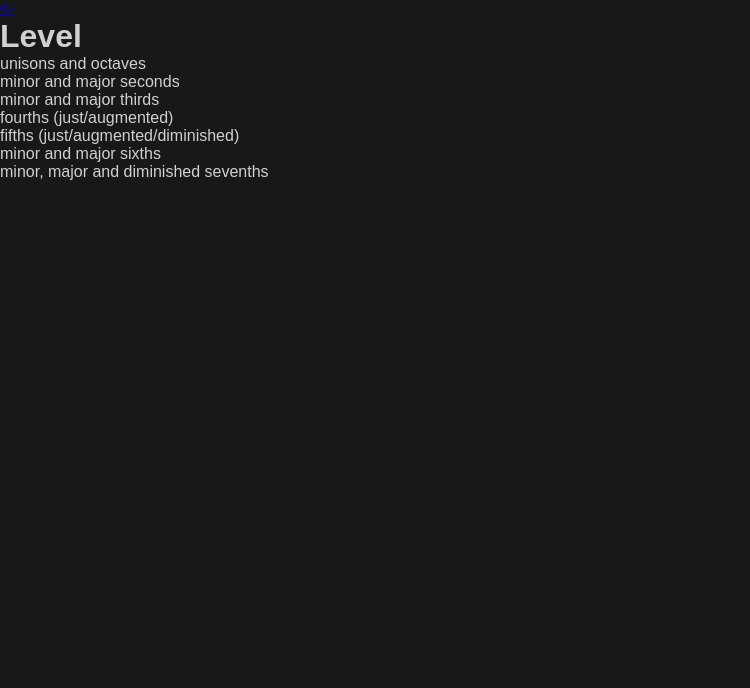
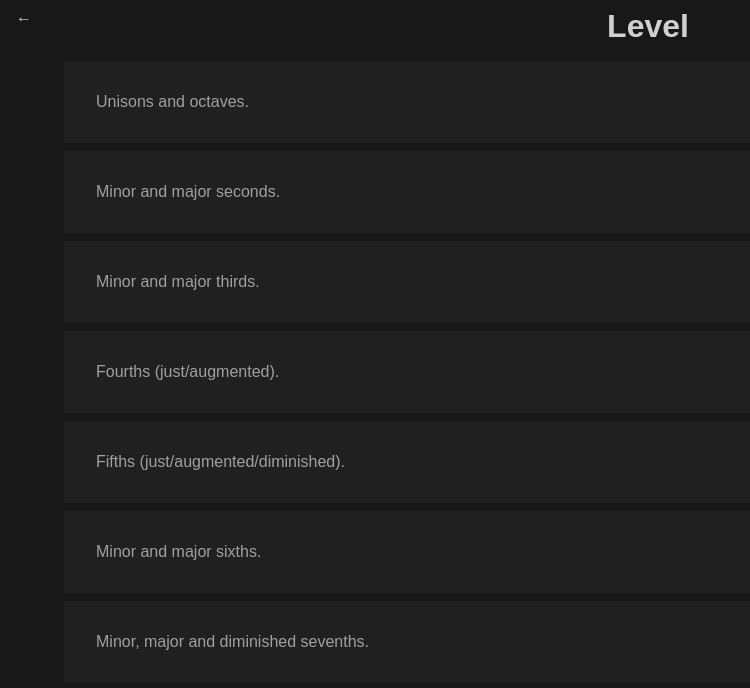
Before and after one commit to mec-nyan/hear-me-out, a React (Vite) app: page /levels in a window 1280 px wide. Shown: the top 688 px of the page, without its empty margins (0-750 px from the left). Built offline with nearby package versions, Linux system fonts and the light colour scheme.

Commit message:
Basic styles for levels route.

```diff
--- /dev/null
+++ b/src/Chooser.css
@@ -0,0 +1,33 @@
+.levels {
+  width: 100%;
+  height: 100%;
+  display: flex;
+  flex-direction: column;
+  /* justify-content: space-between; */
+  align-items: center;
+}
+
+.top-nav {
+  display: flex;
+  width: 100%;
+  /* background-color: slateblue; */
+  justify-content: space-between;
+  padding: 0.5rem 1rem;
+}
+
+.top-nav .back {
+  color: #d0d0d0;
+  text-decoration: none;
+}
+
+.lvl-group {
+  width: 100%;
+}
+
+.lvl {
+  background-color: #202020;
+  padding: 2rem;
+  margin: 0.5rem 5%;
+  width: 90%;
+  color: #a0a0a0;
+}
--- a/src/Chooser.tsx
+++ b/src/Chooser.tsx
@@ -6,20 +6,23 @@
 //
 
 import { Link } from "react-router"
+import './Chooser.css'
 
 // These levels are just an exmaple.  It needs to be refined.
 export default function Chooser() {
   const levels = [
-    'unisons and octaves',
-    'minor and major seconds',
-    'minor and major thirds',
-    'fourths (just/augmented)',
-    'fifths (just/augmented/diminished)',
-    'minor and major sixths',
-    'minor, major and diminished sevenths'
+    'Unisons and octaves.',
+    'Minor and major seconds.',
+    'Minor and major thirds.',
+    'Fourths (just/augmented).',
+    'Fifths (just/augmented/diminished).',
+    'Minor and major sixths.',
+    'Minor, major and diminished sevenths.'
   ]
 
   const levelDivs = levels.map((lvl) => {
+    // TODO: Add an overlay div with a 'blocked' icon (i.e.  ) and make the item greyed out
+    // for the locked levels.
     return <div className='lvl'>{lvl}</div>
   })
 
@@ -27,11 +30,14 @@ export default function Chooser() {
     <div className='levels'>
       <div className='top-nav'>
         {/* TODO: Add icons. */}
-        <Link className='back' to='/'>{"<-"}</Link>
+        <Link className='back' to='/'>←</Link>
         <h1>Level</h1>
+        <span className='icon-filler'></span>
       </div>
 
-      {levelDivs}
+      <div className='lvl-group'>
+        {levelDivs}
+      </div>
 
     </div>
   )
--- a/src/index.css
+++ b/src/index.css
@@ -1,6 +1,7 @@
 * {
   padding: 0;
   margin: 0;
+  box-sizing: border-box;
 }
 
 :root {
```
